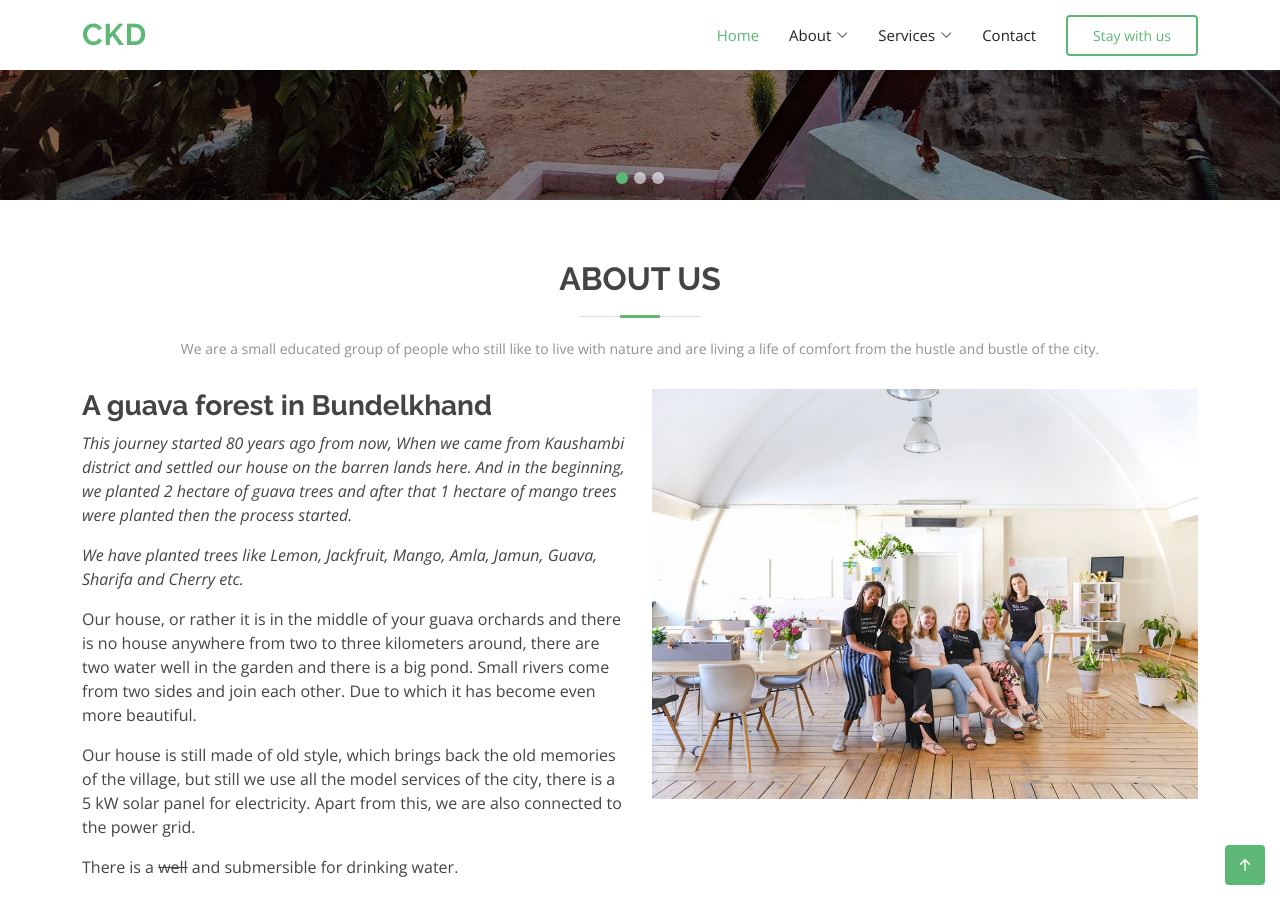
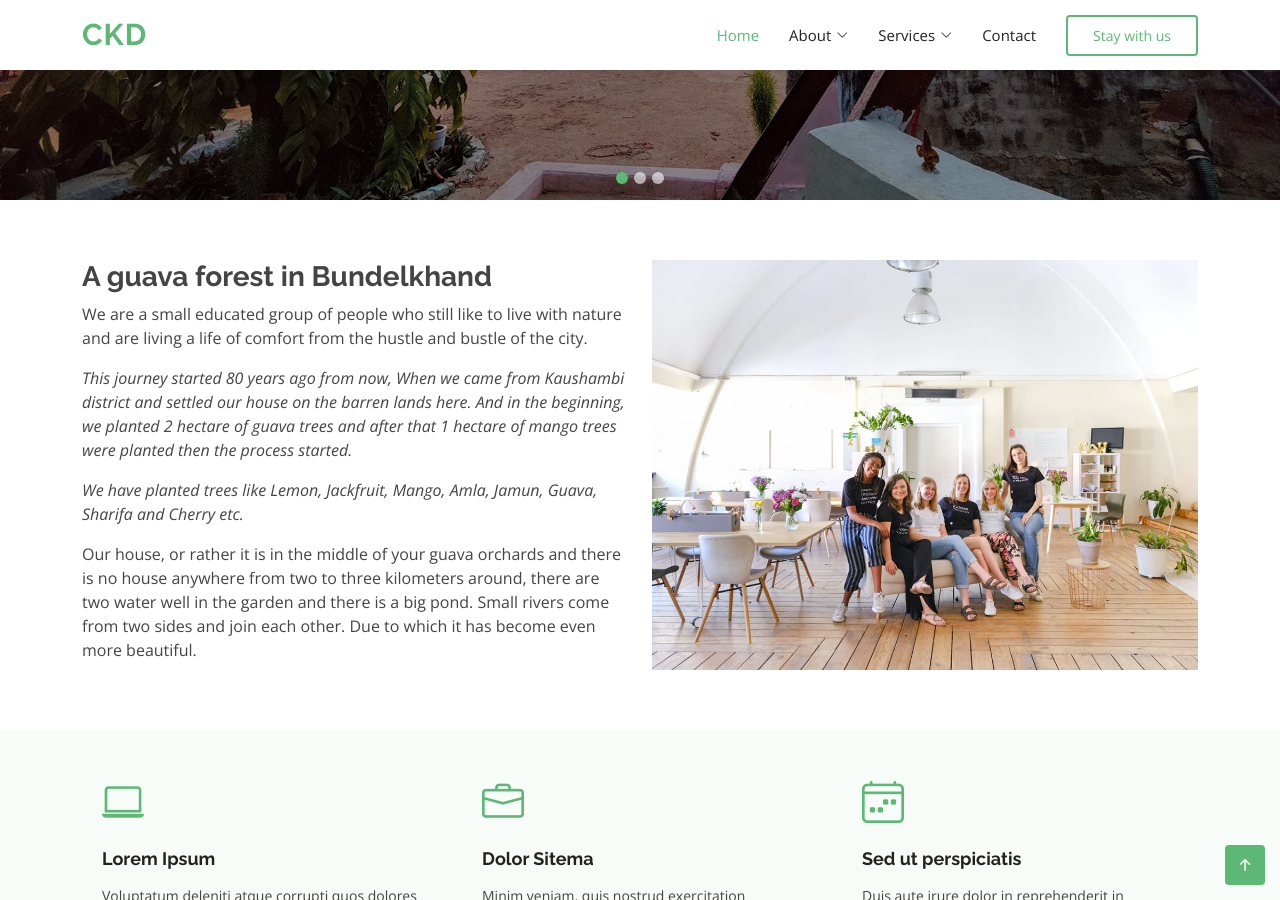
Before and after one commit to chandrabhankadera/chandrabhankadera.github.io, a Jekyll site: the page built from index.html, in a window 1280 px wide and 900 px high, scrolled down 540 px. Built offline with Jekyll 4.4.1, drawn with Linux system fonts in a browser that asks for light colours; some of the changed text lies outside the part shown.

Commit message:
Update index.html

```diff
--- a/index.html
+++ b/index.html
@@ -65,28 +65,19 @@ sitemap:
 
   <section id="about" class="about">
       <div class="container">
-        <div class="section-title">
-          <h2>About Us</h2>
-          <p>We are a small educated group of people who still like to live with nature and are living a life of comfort from the hustle and bustle of the city.</p>
-        </div>
         <div class="row">
           <div class="col-lg-6 order-1 order-lg-2">
             <img src="/assets/img/about.jpg" class="img-fluid" alt="">
           </div>
           <div class="col-lg-6 pt-4 pt-lg-0 order-2 order-lg-1 content">
             <h3>A guava forest in Bundelkhand</h3>
+			<p>We are a small educated group of people who still like to live with nature and are living a life of comfort from the hustle and bustle of the city.</p>
             <p class="fst-italic">
               This journey started 80 years ago from now, When we came from Kaushambi district and settled our house on the barren lands here. And in the beginning, we planted 2 hectare of guava trees and after that 1 hectare of mango trees were planted then the process started.
             </p>
 			<p class="fst-italic"> We have planted trees like Lemon, Jackfruit, Mango, Amla, Jamun, Guava, Sharifa and Cherry etc.</p>
 
             <p>Our house, or rather it is in the middle of your guava orchards and there is no house anywhere from two to three kilometers around, there are two water well in the garden and there is a big pond. Small rivers come from two sides and join each other. Due to which it has become even more beautiful.</p>
-
-			<p>Our house is still made of old style, which brings back the old memories of the village, but still we use all the model services of the city, there is a 5 kW solar panel for electricity. Apart from this, we are also connected to the power grid.</p>
-
-			<p>There is a <del>well</del> and submersible  for drinking water.</p>
-
-			<p>We use water from ponds, wells and rivers to irrigate our gardens. In such a situation, nutritious and delicious fruits are available every year. We do not use chemical fertilizers on trees and vegetables so that we get organic fruits and vegetables.</p>
           </div>
         </div>
 
```
